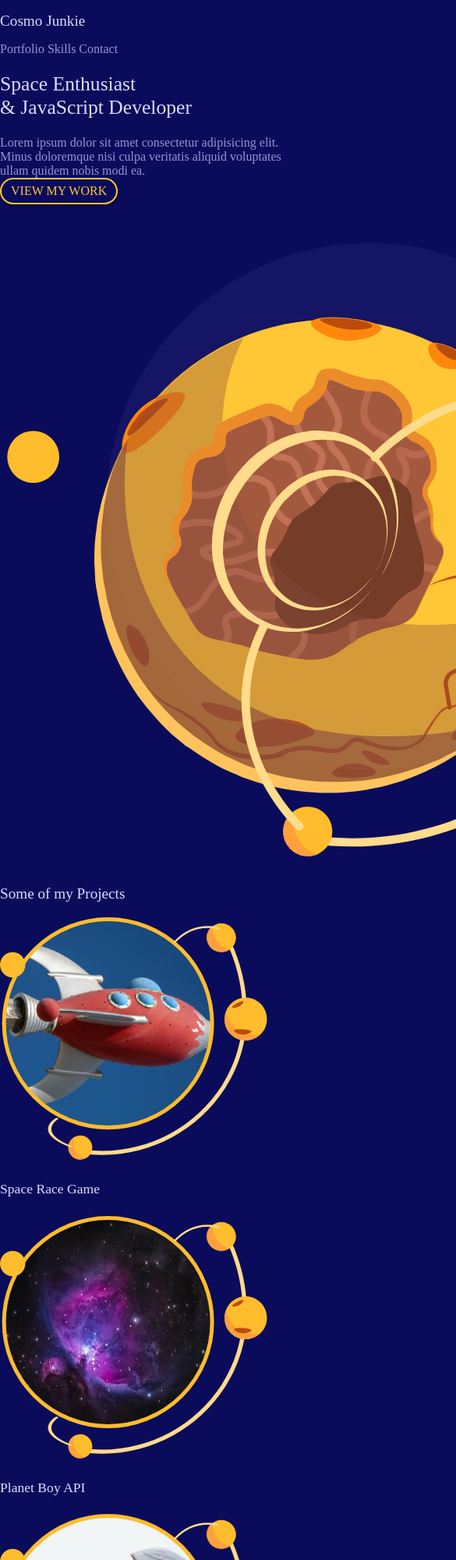
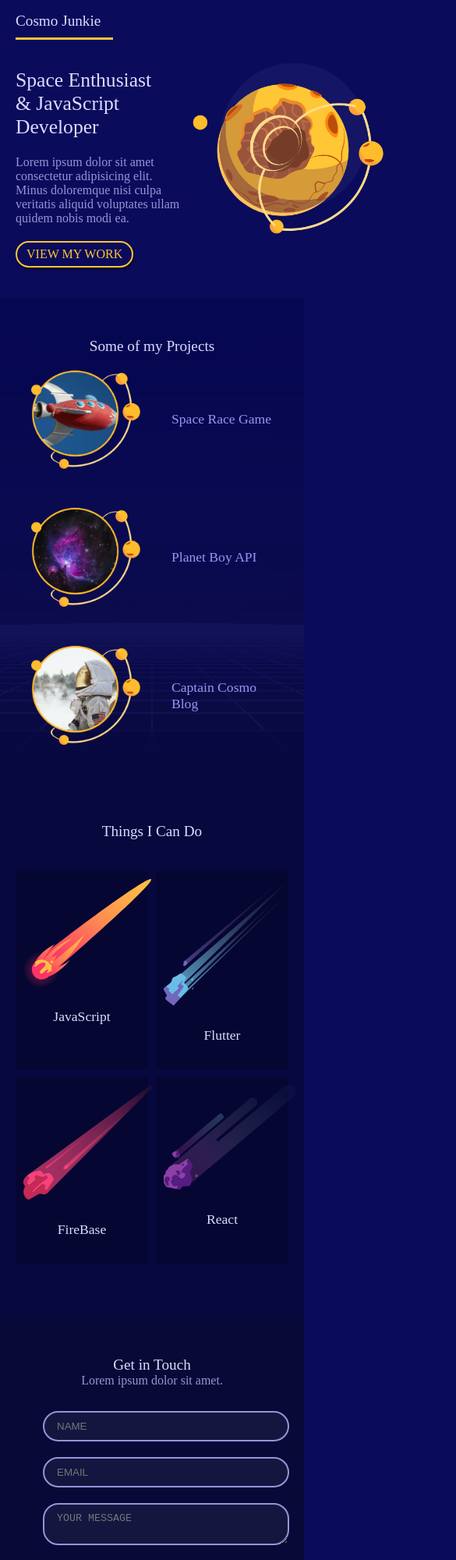
Before and after one commit to KanzariAmine/Space-Portfolio, a plain HTML site: page index.html in a window 390 px wide. Shown: the top 2000 px of the page at 78% size, 585 px wide, since content can reach past the window. Drawn offline with Linux system fonts and the light colour scheme; a web font is replaced by a local one.

Commit message:
Style all the mobile part

```diff
--- a/style.css
+++ b/style.css
@@ -1,9 +1,9 @@
-/* Variable */
+/********************************* Variable ********************************************/
 :root {
   --primary: #ffc636;
   --secondary: #0a0b5b;
 }
-/* Reset browser style*/
+/************************************* Reset browser style  *****************************/
 body,
 p,
 a,
@@ -16,7 +16,7 @@ li {
 li {
   list-style-type: none;
 }
-/* Base Styles */
+/************************************* Base Styles ****************************************/
 body {
   background: var(--secondary);
   overflow-x: hidden;
@@ -45,7 +45,7 @@ textarea {
   border-radius: 20px;
   outline: none;
 }
-/* Fonts */
+/******************************** Fonts ***************************************************/
 @font-face {
   font-family: "Rubik Regular";
   src: url("/assets/fonts//Rubik-Regular.ttf");
@@ -78,8 +78,139 @@ h4 {
   font-size: 1.1em;
 }
 /* Mobile Styles */
+.grid {
+  display: grid;
+  grid-template-columns: repeat(8, 1fr);
+  gap: 10px;
+}
 
-/* Small tablet styles */
+.site-nav {
+  margin: 0 20px;
+}
+.site-nav ul {
+  display: none;
+}
+.site-nav h1 {
+  grid-column: 1/4;
+  grid-row: 1;
+  padding-bottom: 10px;
+  border-bottom: 3px solid var(--primary);
+}
+
+/******************************** Welcome Style ******************************************/
+#welcome {
+  padding: 0 20px 20px 20px;
+}
+.welcome-text {
+  grid-column: 1/6;
+}
+.welcome-img {
+  grid-column: 6/9;
+}
+.welcome-img img {
+  width: 200%;
+}
+.welcome-text a {
+  margin: 20px 0;
+}
+
+/************************************ Portfolio Style ************************************/
+#portfolio {
+  background: url("/assets/square_bg.png");
+  background-size: cover;
+  background-repeat: no-repeat;
+  background-position: bottom;
+  padding: 30px 20px;
+}
+#portfolio h3 {
+  margin-bottom: 0;
+  text-align: center;
+}
+.projects a {
+  grid-column: 1/9;
+  margin: 20px 0;
+  display: flex;
+}
+.projects a * {
+  margin: 0 20px;
+  max-width: 40%;
+  align-self: center;
+}
+.projects h4 {
+  color: #9994f7;
+}
+/****************************** Skills Style ***************************************/
+#skills {
+  padding: 30px 20px;
+  background: #07083e;
+}
+#skills h3 {
+  text-align: center;
+}
+#skills ul {
+  margin: 40px 0;
+}
+
+#skills li {
+  padding: 10px;
+  background: rgba(0, 0, 0, 0.2);
+  grid-column: span 4;
+  text-align: center;
+}
+#Skills img {
+  height: 80px;
+  margin: 10px auto;
+}
+/****************************** Contact Form Style **************************************/
+#contact {
+  padding: 30px 20px;
+  background: #080936;
+}
+#contact h3,
+#contact p {
+  text-align: center;
+  margin-bottom: 0;
+}
+#contact form {
+  width: 80%;
+  max-width: 400px;
+  margin: 20px auto;
+  text-align: center;
+}
+#contact input,
+#contact textarea {
+  width: 100%;
+  margin: 10px 0;
+}
+#contact .button {
+  margin-top: 10px;
+}
+/************************************  Footer Style*************************************/
+footer {
+  padding: 30px 20px;
+  background-color: #14153d;
+  background-image: url("/assets//footer_image.png");
+  background-size: 40%;
+  background-position: top center;
+  background-repeat: no-repeat;
+}
+footer .copyright {
+  grid-column: 1/4;
+  display: flex;
+  font-size: 0.8em;
+}
+footer .social {
+  grid-column: 7/9;
+  display: flex;
+  justify-content: flex-end;
+}
+footer li {
+  margin: 0 6px;
+}
+footer img {
+  width: 20px;
+}
+/*************************************  Small tablet styles  ***************************/
 @media screen and (min-width: 62  0px) {
 }
 
```
